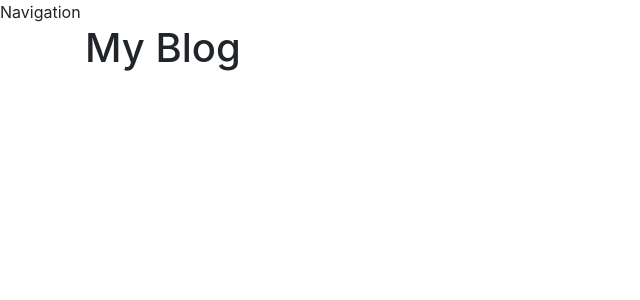
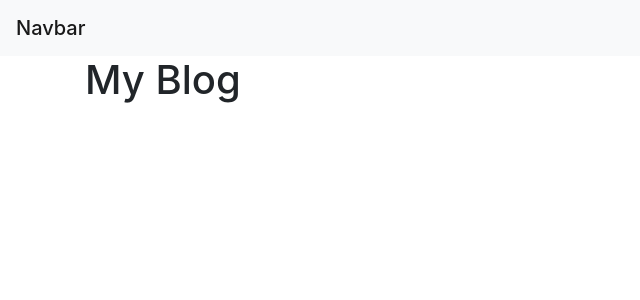
Before and after one commit to nsuroghon/Employee-Dir, a React (Create React App) app in the folder directory/: page / in a window 1280 px wide. Shown: the top 300 px of the page, without its empty margins (0-640 px from the left). Built offline with nearby package versions, Linux system fonts and the light colour scheme.

Commit message:
bootstrap navigation

```diff
--- a/directory/src/components/navigation.js
+++ b/directory/src/components/navigation.js
@@ -5,7 +5,9 @@ import React from "react";
 class Navigation extends React.Component {
   render() {
     return(
-      <div>Navigation</div>
+      <nav class="navbar navbar-light bg-light">
+        <span class="navbar-brand mb-0 h1">Navbar</span>
+      </nav>
     )
   }
 }
```
